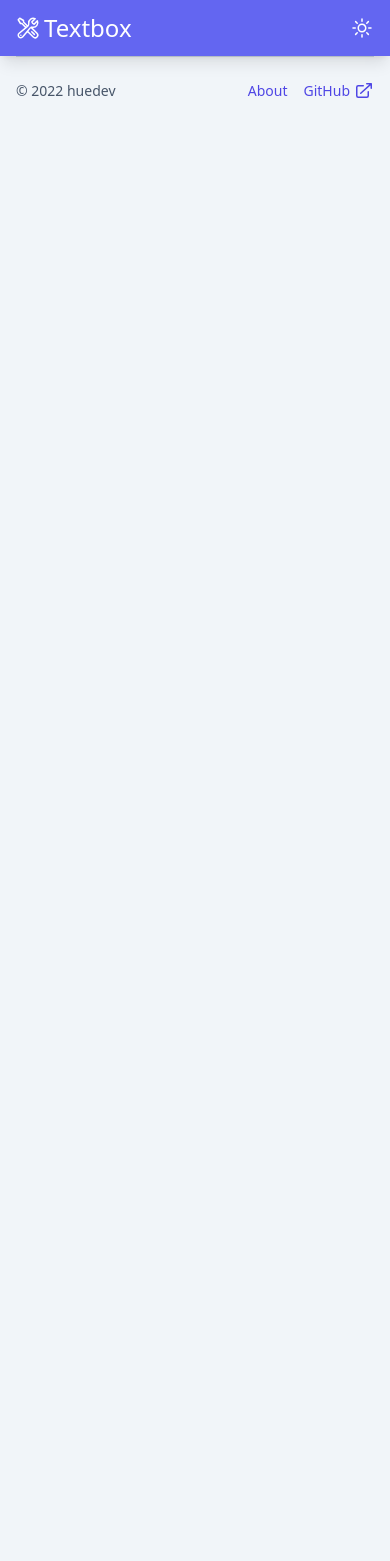
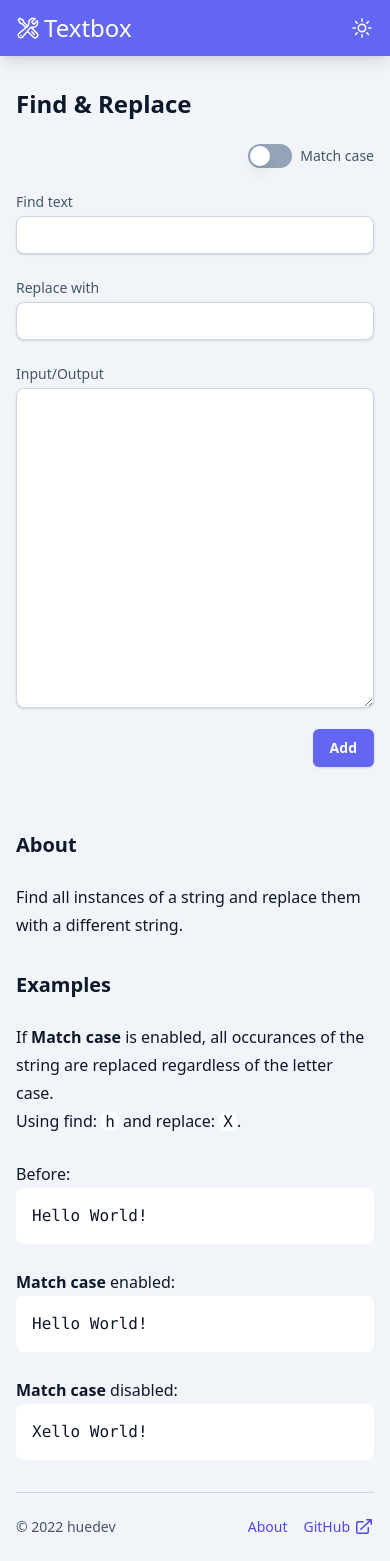
Before and after one commit to huedev/textbox, a React (Create React App) app: page /find-replace in a window 390 px wide. Before the commit the page ends 844 px from the top, so only its background shows below. Built offline with nearby package versions, Linux system fonts and the light colour scheme; the HTML template or start-up script is replaced by a standard one; a web font is replaced by a local one.

Commit message:
Added Find and Replace tool

```diff
--- a/src/App.js
+++ b/src/App.js
@@ -4,6 +4,7 @@ import Header from './components/Header'
 import ToolList from './components/ToolList'
 import SortList from './components/SortList'
 import ConvertCase from './components/ConvertCase'
+import FindReplace from './components/FindReplace'
 import WordCount from './components/WordCount'
 import PrefixSuffix from './components/PrefixSuffix'
 import About from './components/About'
@@ -16,6 +17,7 @@ const App = () => {
       <Route path='/' element={<ToolList />} />
         <Route path='/sort-list' element={<SortList />} />
         <Route path='/convert-case' element={<ConvertCase />} />
+        <Route path='/find-replace' element={<FindReplace />} />
         <Route path='/word-count' element={<WordCount />} />
         <Route path='/prefix-suffix' element={<PrefixSuffix />} />
         <Route path='/about' element={<About />} />
--- /dev/null
+++ b/src/components/FindReplace.js
@@ -0,0 +1,144 @@
+import Button from './Button';
+import MySwitch from './MySwitch';
+import StatusInfo from './StatusInfo';
+import { useState } from "react"
+import { useTimeoutFn } from 'react-use'
+
+const PrefixSuffix = () => {
+  const [formData, setFormData] = useState(
+    {
+      matchCase: false,
+      find: "",
+      replace: "",
+      text: "",
+    },
+  );
+  const [replacementCount, setReplacementCount] = useState(0);
+  const [isStatusShowing, setIsStatusShowing] = useState(false);
+  const [, , resetIsStatusShowing] = useTimeoutFn(() => setIsStatusShowing(false), 5000);
+
+  function handleChange(event) {
+    const {name, value, type, checked} = event.target;
+    setFormData(prevFormData => {
+      return {
+        ...prevFormData,
+        [name]: type === "checkbox" ? checked : value
+      }
+    });
+  }
+
+  function handleHeadlessUIChange(value, name) {
+    setFormData(prevFormData => {
+      return {
+        ...prevFormData,
+        [name]: value
+      }
+    });
+  }
+
+  function handleSubmit(event) {
+    event.preventDefault();
+
+    const regex = formData.matchCase ? new RegExp(formData.find, 'g') : new RegExp(formData.find, 'gi');
+
+    const count = formData.text.split(regex).length - 1;
+    setReplacementCount(count);
+
+    const output = formData.text.replace(regex, formData.replace);
+    setFormData(prevFormData => {
+      return {
+        ...prevFormData,
+        text: output
+      }
+    });
+
+    setIsStatusShowing(true);
+    resetIsStatusShowing();
+  }
+
+  return (
+    <main className="px-4 py-8">
+      <div className="max-w-5xl mx-auto">
+        <h2 className="text-2xl font-semibold">Find &amp; Replace</h2>
+        <form onSubmit={handleSubmit}>
+          <div className="flex flex-row-reverse mt-6">
+            <MySwitch
+              label="Match case"
+              handleChange={handleHeadlessUIChange}
+              name="matchCase"
+              currentValue={formData.matchCase}
+            />
+          </div>
+          <div className="grid grid-cols-1 sm:grid-cols-2 gap-6 mt-6">
+            <label className="block text-sm">
+              <span className="text-slate-600 dark:text-slate-400">Find text</span>
+              <input
+                className="w-full p-2 mt-1 block shadow bg-white dark:bg-slate-800 border border-slate-300 dark:border-transparent dark:border-t-white/5 rounded-lg focus:outline-none focus:border-indigo-500 focus:ring-2 focus:ring-indigo-500"
+                type="text"
+                onChange={handleChange}
+                name="find"
+                value={formData.find}
+              />
+            </label>
+            <label className="block text-sm">
+              <span className="text-slate-600 dark:text-slate-400">Replace with</span>
+              <input
+                className="w-full p-2 mt-1 block shadow bg-white dark:bg-slate-800 border border-slate-300 dark:border-transparent dark:border-t-white/5 rounded-lg focus:outline-none focus:border-indigo-500 focus:ring-2 focus:ring-indigo-500"
+                type="text"
+                onChange={handleChange}
+                name="replace"
+                value={formData.replace}
+              />
+            </label>
+          </div>
+          <label className="block mt-6 text-sm">
+            <span className="text-slate-600 dark:text-slate-400">Input/Output</span>
+            <textarea
+              className="w-full h-80 p-2 mt-1 shadow bg-white dark:bg-slate-800 border border-slate-300 dark:border-transparent dark:border-t-white/5 rounded-lg focus:outline-none focus:border-indigo-500 focus:ring-2 focus:ring-indigo-500"
+              spellCheck="false"
+              onChange={handleChange}
+              name="text"
+              value={formData.text}
+            />
+          </label>
+          <div className="flex flex-row-reverse items-center space-x-6 space-x-reverse mt-4">
+            <Button name="Add" />
+            <StatusInfo
+              isShowing={isStatusShowing}
+              text={replacementCount > 0 ? `Made ${replacementCount} replacements` : "No matches found"}
+            />
+          </div>
+        </form>
+        <h3 className="text-xl font-semibold mt-16">About</h3>
+        <p className="leading-7 mt-6">
+          Find all instances of a string and replace them with a different string.
+        </p>
+        <h3 className="text-xl font-semibold mt-8">Examples</h3>
+        <p className="leading-7 mt-6">
+          If <strong className="font-semibold">Match case</strong> is enabled, all occurances of the string are replaced regardless of the letter case.<br />
+          Using find: <code className="bg-white dark:bg-slate-800 rounded-lg px-1 whitespace-pre-wrap">h</code> and replace: <code className="bg-white dark:bg-slate-800 rounded-lg px-1 whitespace-pre-wrap">X</code>.
+        </p>
+        <p className="leading-7 mt-6">
+          Before:
+        </p>
+        <pre className="bg-white dark:bg-slate-800 rounded-lg p-4 whitespace-pre-wrap">
+          Hello World!
+        </pre>
+        <p className="leading-7 mt-6">
+          <strong className="font-semibold">Match case</strong> enabled:
+        </p>
+        <pre className="bg-white dark:bg-slate-800 rounded-lg p-4 whitespace-pre-wrap">
+          Hello World!
+        </pre>
+        <p className="leading-7 mt-6">
+          <strong className="font-semibold">Match case</strong> disabled:
+        </p>
+        <pre className="bg-white dark:bg-slate-800 rounded-lg p-4 whitespace-pre-wrap">
+          Xello World!
+        </pre>
+      </div>
+    </main>
+  )
+}
+
+export default PrefixSuffix
--- a/src/components/ToolList.js
+++ b/src/components/ToolList.js
@@ -1,5 +1,5 @@
 import ToolListItem from "./ToolListItem"
-import { ArrowsUpDownIcon, ArrowsRightLeftIcon, ArrowPathIcon, CalculatorIcon } from "@heroicons/react/24/outline"
+import { ArrowsUpDownIcon, ArrowsRightLeftIcon, ArrowPathIcon, CalculatorIcon, DocumentMagnifyingGlassIcon } from "@heroicons/react/24/outline"
 
 const ToolList = () => {
   return (
@@ -18,6 +18,12 @@ const ToolList = () => {
             name="Convert Case"
             icon={<ArrowPathIcon />}
             description="Convert text letter case to several different formats."
+          />
+          <ToolListItem
+            destination="/find-replace"
+            name="Find &amp; Replace"
+            icon={<DocumentMagnifyingGlassIcon />}
+            description="Replace all instances of a string with a different string."
           />
           <ToolListItem
             destination="/word-count"
```
